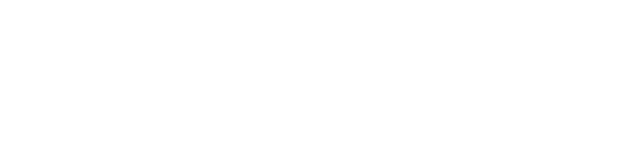
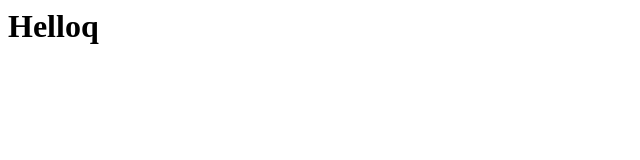
Before and after one commit to Bonttpol/DevOps, a plain HTML site: page index.html in a window 1280 px wide. Shown: the whole page, without its empty margins (0-640 px from the left). Drawn offline with Linux system fonts and the light colour scheme.

Commit message:
Helo index

```diff
--- a/index.html
+++ b/index.html
@@ -1,5 +1,6 @@
 <!DOCUMENT>
 <html>
 	<body>
+		<h1>Helloq</h1>
 	</body>
 </html>
```
